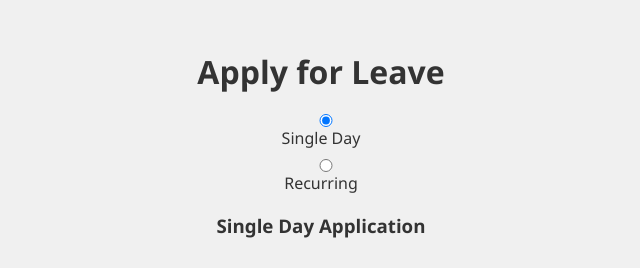
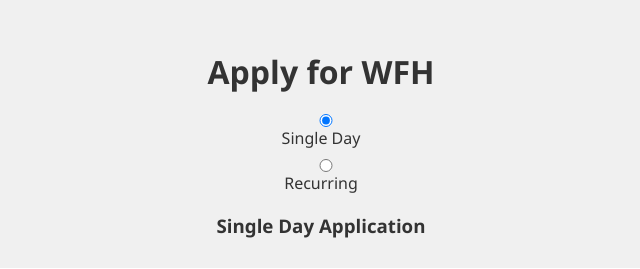
Before and after one commit to divyayayya/Divya, a PHP site: page /apply_wfh.php in a window 1280 px wide. Shown: the part 81-350 px from the top of the page, without its empty margins (319-959 px from the left). Run offline with PHP 8.4, Linux system fonts and the light colour scheme.

Commit message:
Minor changes

```diff
--- a/apply_wfh.php
+++ b/apply_wfh.php
@@ -124,7 +124,7 @@
         </div>
     </div>
 
-<h1>Apply for Leave</h1>
+<h1>Apply for WFH</h1>
 
 <!-- Request Type Selection Using Radio Buttons -->
 <div style="text-align:center;">
```
Also changed, not shown: update_requests.php (added).
